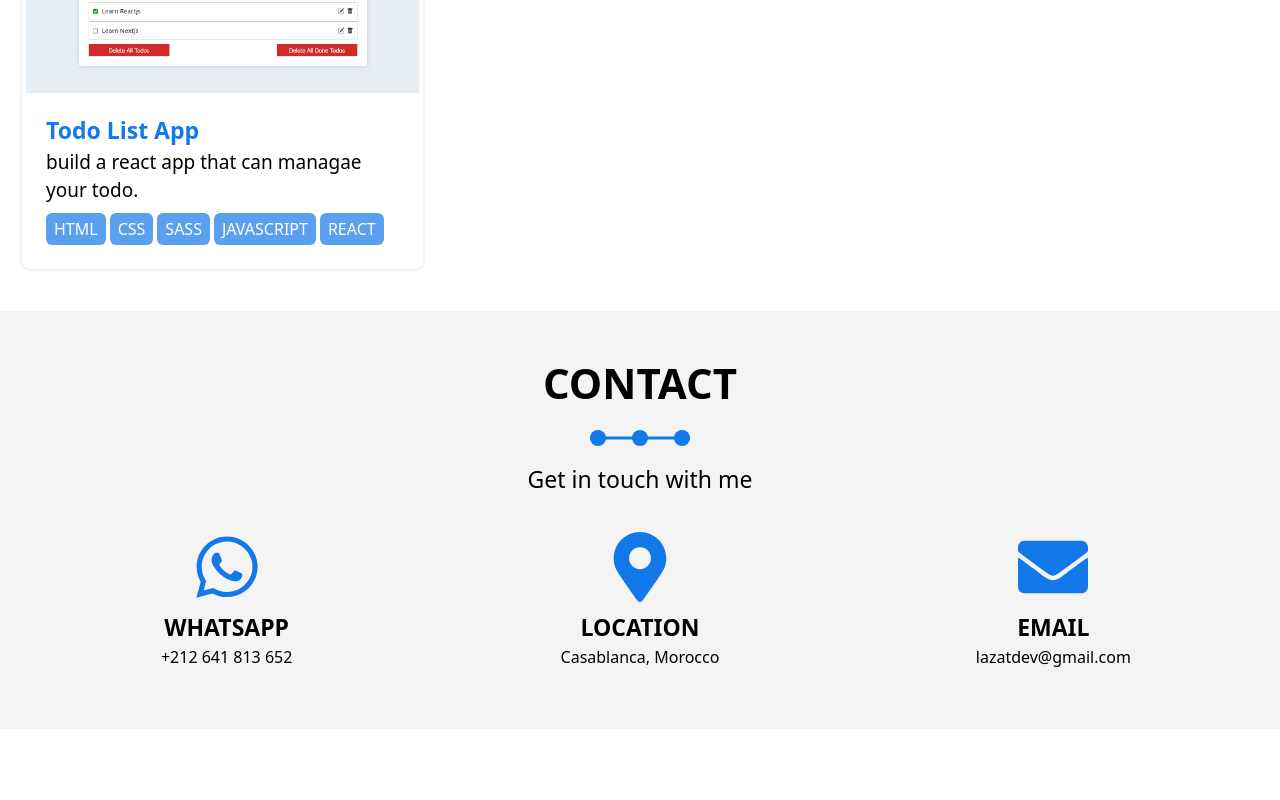
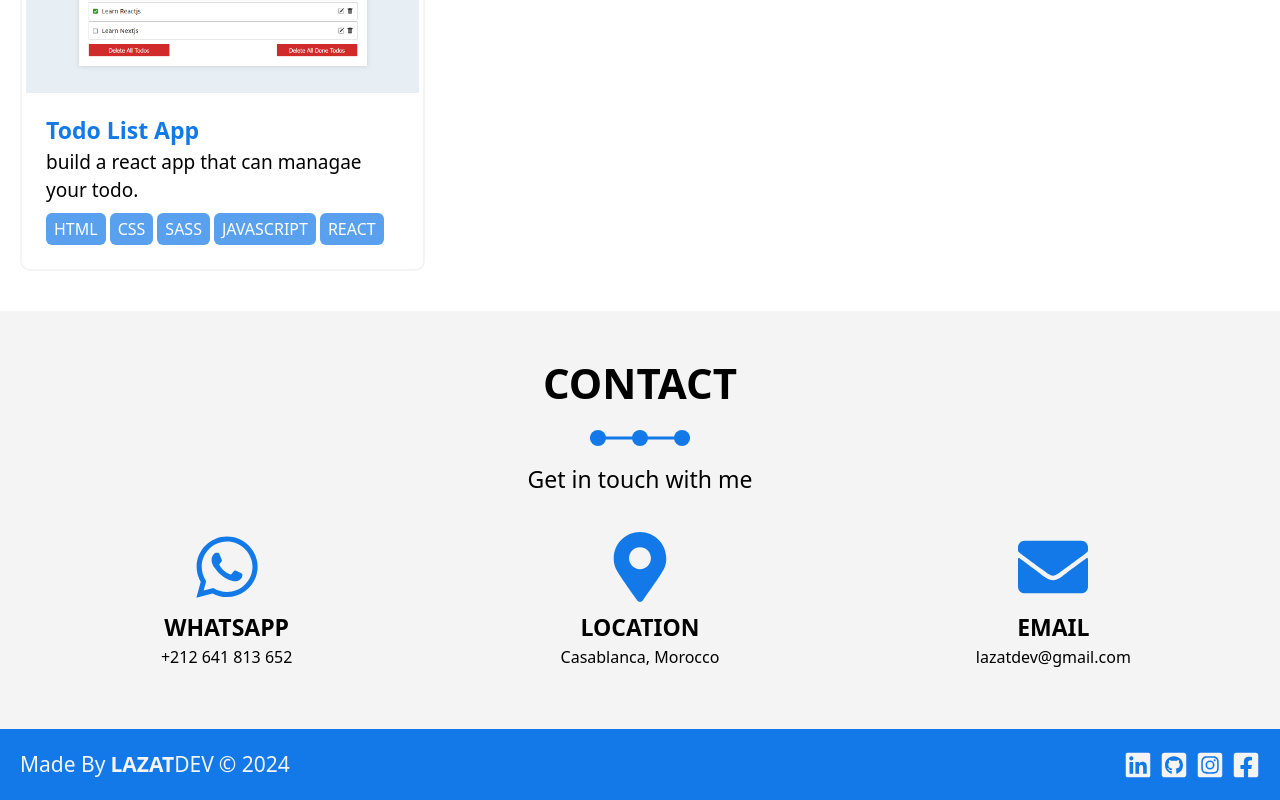
Before and after one commit to lazatdev/lazatdev-portfolio, a React (Vite) app: page / in a window 1280 px wide. Shown: the part 2393-3193 px from the top of the page. Before the commit the page ends 3122 px from the top, so only its background shows below. Built offline with nearby package versions, Linux system fonts and the light colour scheme.

Commit message:
create footer component

```diff
--- a/src/App.jsx
+++ b/src/App.jsx
@@ -1,5 +1,5 @@
 import {Header} from './Components'
-import {IntroSection, AboutSection, PortfolioSection, ContactSection} from './Components/'
+import {IntroSection, AboutSection, PortfolioSection, ContactSection, Footer} from './Components/'
 
 function App() {
 
@@ -12,6 +12,7 @@ function App() {
         <PortfolioSection/>
         <ContactSection/>
       </main>
+      <Footer/>
     </>
   )
 }
--- /dev/null
+++ b/src/Components/Footer/index.jsx
@@ -0,0 +1,31 @@
+import {Container} from '../../Components'
+import {LINKS} from '../../Constants'
+
+export const Footer = () =>
+{
+    return (
+        <footer id="footer" className="py-5 bg-primary text-third">
+            <Container className="flex justify-between items-center">
+                <p className="text capitalize text-[21px] font-[300]">
+                    made by
+                    <span className="font-bold uppercase mx-[5px]">
+                        lazat
+                        <span className="font-[300]">
+                            dev
+                        </span>
+                    </span>
+                    &copy; 2024
+                </p>
+                <div className="links flex space-x-2">
+                    {
+                        LINKS.map(itemLink => (
+                            <a href={itemLink.link}>
+                                <itemLink.icon className="text-[28px] fill-third hover:rotate-[360deg] transition-transform duration-300"/>
+                            </a>
+                        ))
+                    }
+                </div>
+            </Container>
+        </footer>
+    )
+}
--- a/src/Components/index.js
+++ b/src/Components/index.js
@@ -5,3 +5,4 @@ export {AboutSection} from './AboutSection'
 export {SpecialHeading} from './SpecialHeading'
 export {PortfolioSection} from './PortfolioSection'
 export {ContactSection} from './ContactSection'
+export {Footer} from './Footer'
--- a/src/Constants/index.js
+++ b/src/Constants/index.js
@@ -1,5 +1,9 @@
 import Images from '../images'
-import {FaHtml5, FaCss3Alt, FaJs, FaReact, FaGit, FaGithub, FaWhatsapp, FaMapMarkerAlt, FaEnvelope} from 'react-icons/fa'
+import {
+    FaHtml5, FaCss3Alt, FaJs, FaReact, FaGit, FaGithub,
+    FaWhatsapp, FaMapMarkerAlt, FaEnvelope, FaLinkedin,
+    FaGithubSquare, FaInstagramSquare, FaFacebookSquare
+} from 'react-icons/fa'
 
 // Header Section
 export const NAV_MENU_ITEMS = ["home","about","portfolio","contact"]
@@ -90,3 +94,12 @@ export const CONTACT_INFOS = {
     loctionContact: {icon: FaMapMarkerAlt, title: "location", text: "casablanca, morocco"},
     emailContact: {icon: FaEnvelope, title: "email", text: "lazatdev@gmail.com"}
 }
+
+
+// Footer Section
+export const LINKS = [
+    {icon: FaLinkedin, link: ""},
+    {icon: FaGithubSquare, link: ""},
+    {icon: FaInstagramSquare, link: ""},
+    {icon: FaFacebookSquare, link: ""}
+]
```
